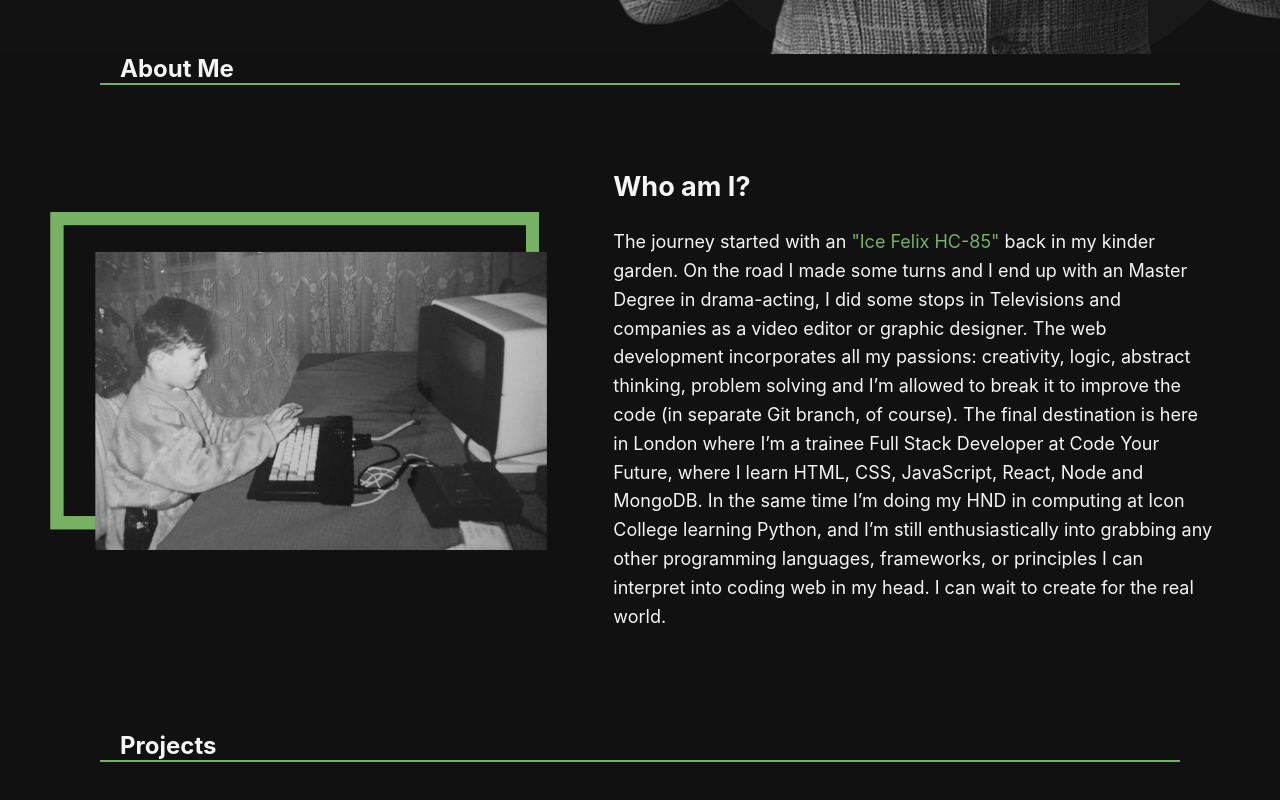
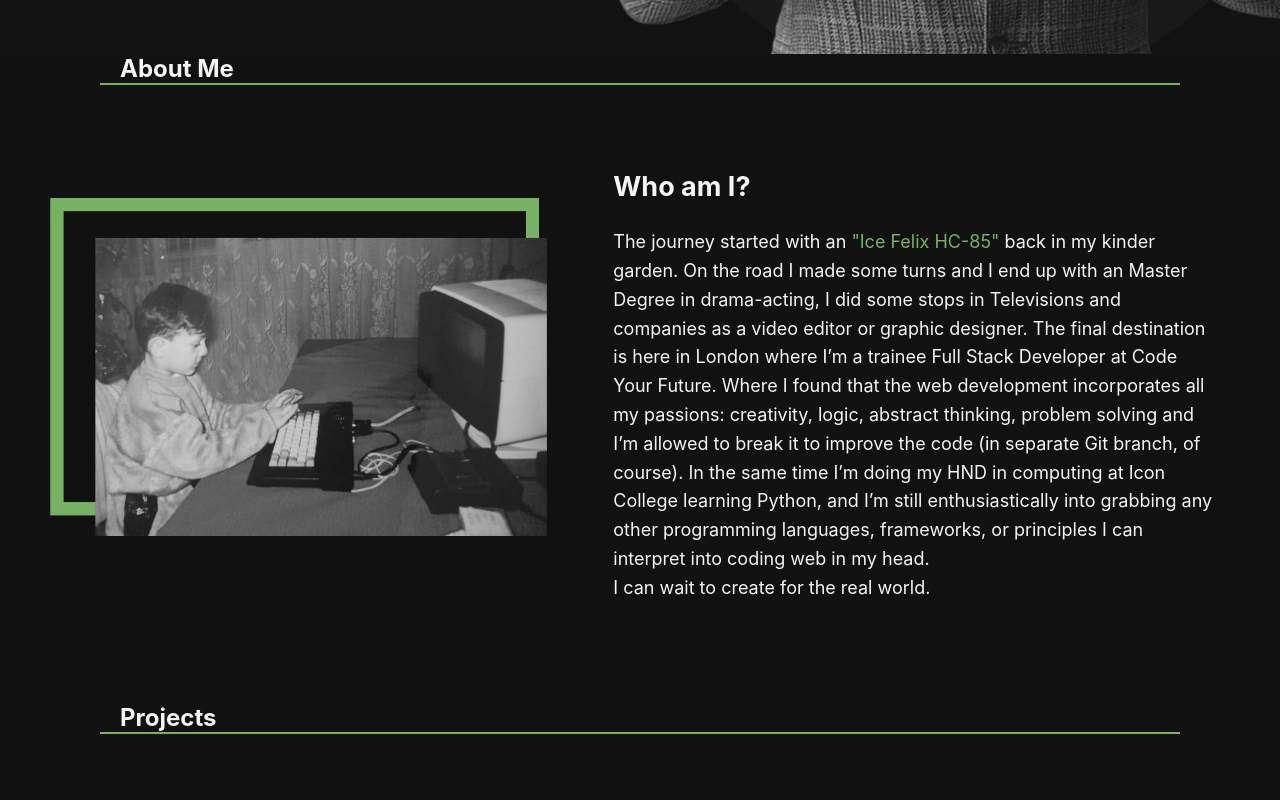
Before and after one commit to AlexandruBudaca/myPortfolio, a React (Create React App) app: page / in a window 1280 px wide. Shown: the part 746-1546 px from the top of the page. Built offline with nearby package versions, Linux system fonts and the light colour scheme.

Commit message:
upd text

```diff
--- a/src/Components/About/About.js
+++ b/src/Components/About/About.js
@@ -24,16 +24,15 @@ const About = () => {
             back in my kinder garden. On the road I made some turns and I end up
             with an Master Degree in drama-acting, I did some stops in
             Televisions and companies as a video editor or graphic designer. The
-            web development incorporates all my passions: creativity, logic,
+            final destination is here in London where I’m a trainee Full Stack
+            Developer at Code Your Future. Where I found that the web
+            development incorporates all my passions: creativity, logic,
             abstract thinking, problem solving and I’m allowed to break it to
-            improve the code (in separate Git branch, of course). The final
-            destination is here in London where I’m a trainee Full Stack
-            Developer at Code Your Future, where I learn HTML, CSS, JavaScript,
-            React, Node and MongoDB. In the same time I’m doing my HND in
-            computing at Icon College learning Python, and I’m still
-            enthusiastically into grabbing any other programming languages,
-            frameworks, or principles I can interpret into coding web in my
-            head. I can wait to create for the real world.
+            improve the code (in separate Git branch, of course). In the same
+            time I’m doing my HND in computing at Icon College learning Python,
+            and I’m still enthusiastically into grabbing any other programming
+            languages, frameworks, or principles I can interpret into coding web
+            in my head. <br />I can wait to create for the real world.
           </p>
         </div>
       </div>
```
